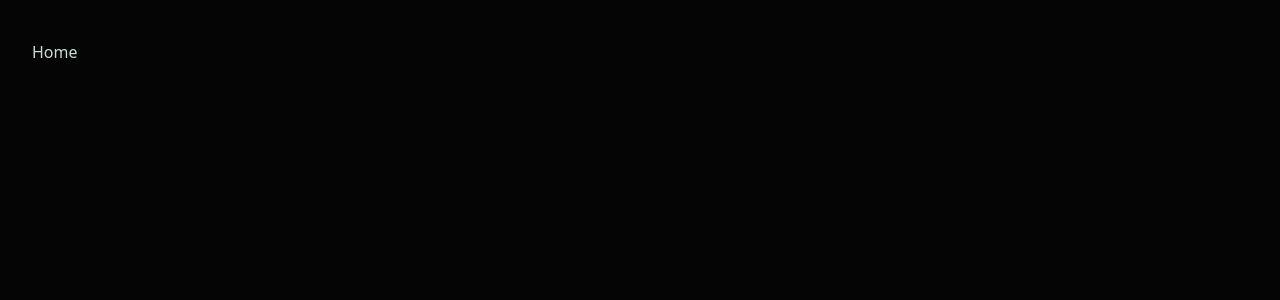
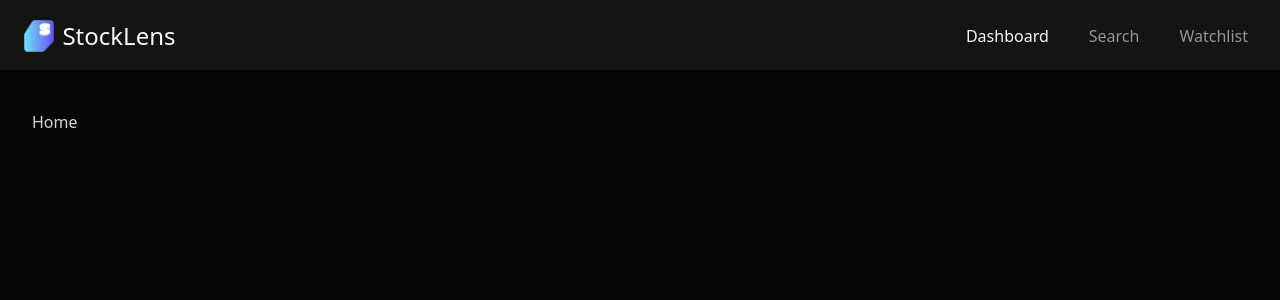
Before and after one commit to utsavpatel562/StockLens, a Next.js app: page / in a window 1280 px wide. Shown: the top 300 px of the page. Built offline with nearby package versions, Linux system fonts and the light colour scheme.

Commit message:
latest commit

```diff
--- a/app/(root)/layout.tsx
+++ b/app/(root)/layout.tsx
@@ -1,8 +1,10 @@
+import Header from "@/components/Header";
 import React from "react";
 
 const Layout = ({ children }: { children: React.ReactNode }) => {
   return (
     <main className="min-h-screen text-gray-400">
+      <Header />
       <div className="container py-10">{children}</div>
     </main>
   );
--- /dev/null
+++ b/components/Header.tsx
@@ -0,0 +1,31 @@
+import Image from "next/image";
+import Link from "next/link";
+import React from "react";
+import NavItems from "./NavItems";
+
+const Header = () => {
+  return (
+    <>
+      <header className="sticky top-0 header">
+        <div className="container header-wrapper">
+          <Link href={"/"} className="flex items-center gap-2">
+            <Image
+              src={"/logo.png"}
+              alt="StockLens logo"
+              width={140}
+              height={140}
+              className="h-8 w-auto cursor-pointer"
+            />
+            <h2 className="text-slate-50 text-2xl font-medium">StockLens</h2>
+          </Link>
+          <nav className="hidden sm:block">
+            <NavItems />
+          </nav>
+          {/*User DropDown*/}
+        </div>
+      </header>
+    </>
+  );
+};
+
+export default Header;
--- /dev/null
+++ b/components/NavItems.tsx
@@ -0,0 +1,32 @@
+"use client";
+import { NAV_ITEMS } from "@/lib/constants";
+import Link from "next/link";
+import { usePathname } from "next/navigation";
+import React from "react";
+
+const NavItems = () => {
+  const pathname = usePathname();
+  const isActive = (path: string): boolean => {
+    if (path === "/") return pathname === "/";
+    return pathname.startsWith(path);
+  };
+
+  return (
+    <ul className="flex flex-col sm:flex-row p-2 gap-3 sm:gap-10 font-medium">
+      {NAV_ITEMS.map(({ href, title }) => (
+        <li key={href}>
+          <Link
+            href={href}
+            className={`hover:text-indigo-300 transition-colors ${
+              isActive(href) ? "text-gray-100" : ""
+            }`}
+          >
+            {title}
+          </Link>
+        </li>
+      ))}
+    </ul>
+  );
+};
+
+export default NavItems;
--- /dev/null
+++ b/lib/constants.ts
@@ -0,0 +1,5 @@
+export const NAV_ITEMS : {href: string; title: string}[] = [
+    { href: "/", title: "Dashboard" },
+    { href: "/search", title: "Search" },
+    { href: "/watchlist", title: "Watchlist" },
+]
```
Also changed, not shown: public/assets/images/logo.png (deleted).
